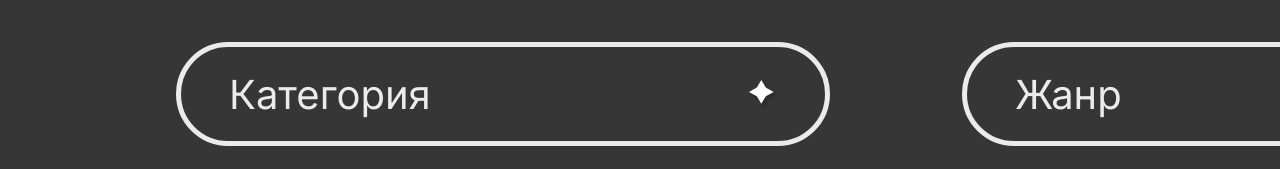
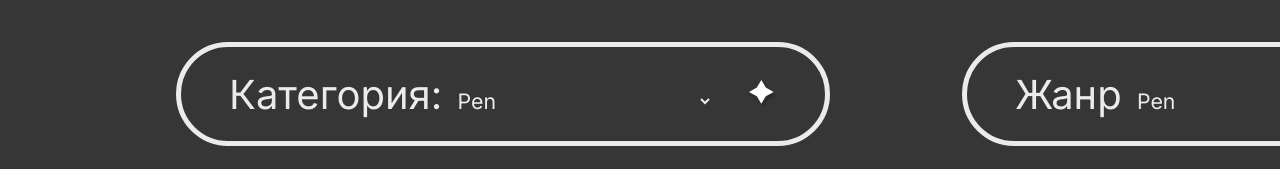
Before and after one commit to r10k5/pickYourMovie, a Vue app in the folder pickYourMovie/: page /create-session in a window 1280 px wide. Shown: the part 188-357 px from the top of the page. Built offline with nearby package versions, Linux system fonts and the light colour scheme.

Commit message:
добавлен выпадающий список

```diff
--- a/pickYourMovie/src/components/AppChooseVariant.vue
+++ b/pickYourMovie/src/components/AppChooseVariant.vue
@@ -4,13 +4,26 @@ import AppStar from '@/components/icons/AppStar.vue';
 
 <template>
     <div class="field">
-        <p class="choosing-text">
-            <slot></slot> </p>
+        <div class="choosing-text">
+            <slot></slot>
+
+            <select class="select-variant">
+                <option value="Pen">Pen</option>
+            </select>
+
+        </div>
         <AppStar class="star" width="28px" height="28px"/>
     </div>
 </template>
 
 <style scoped>
+.select-variant {
+    background-color: transparent;
+    color:#EBEBEB;
+    width: 260px;
+    font-size: 16pt;
+    border: none;
+}
 .field {
     width: 654px;
     height: 104px;
--- a/pickYourMovie/src/views/CreateSessionView.vue
+++ b/pickYourMovie/src/views/CreateSessionView.vue
@@ -20,7 +20,9 @@ function nextToSession() {
     <!-- смотреть компонент AppChooseVariant -->
     <div class="session">
         <div class="create-session">
-            <AppChooseVariant class="category"> Категория </AppChooseVariant>
+            <AppChooseVariant class="category">
+                Категория:
+            </AppChooseVariant>
             <AppChooseVariant class="genre"> Жанр </AppChooseVariant>
         </div>
         <p class="warning">
```
